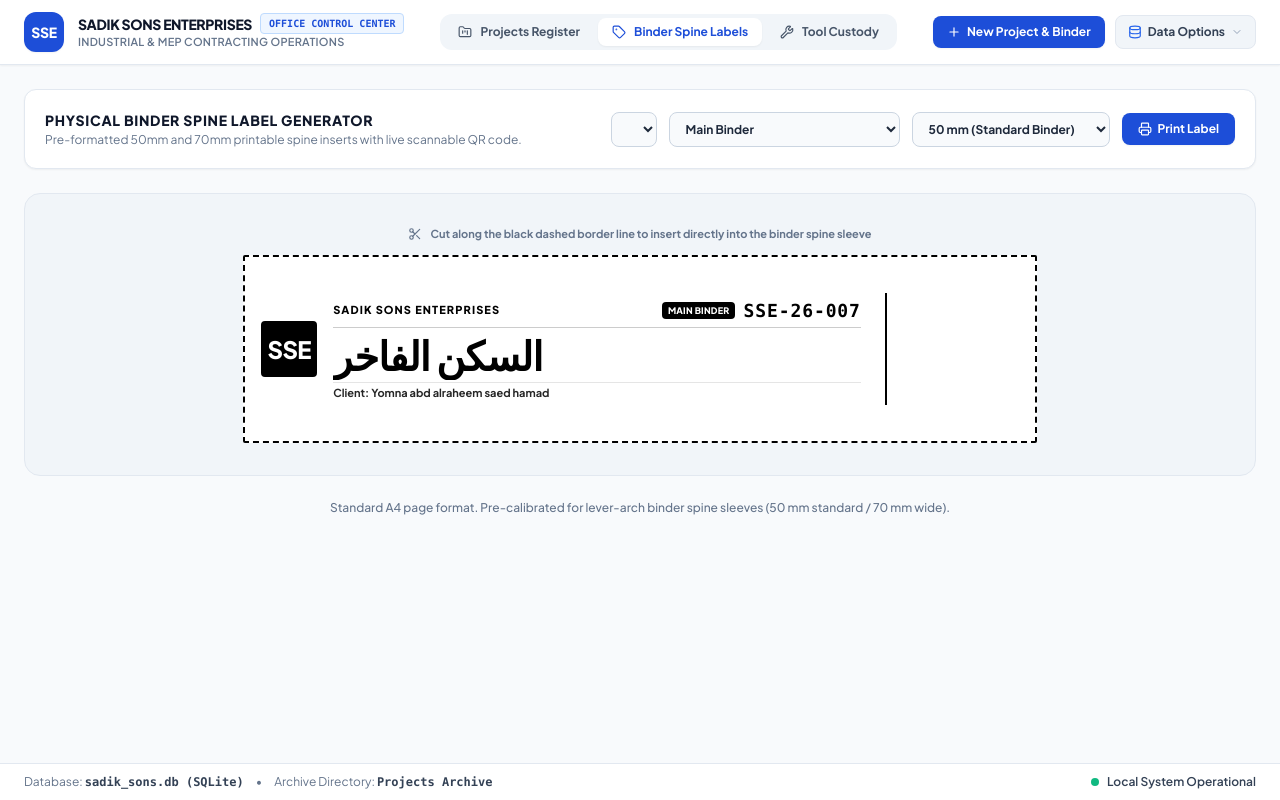
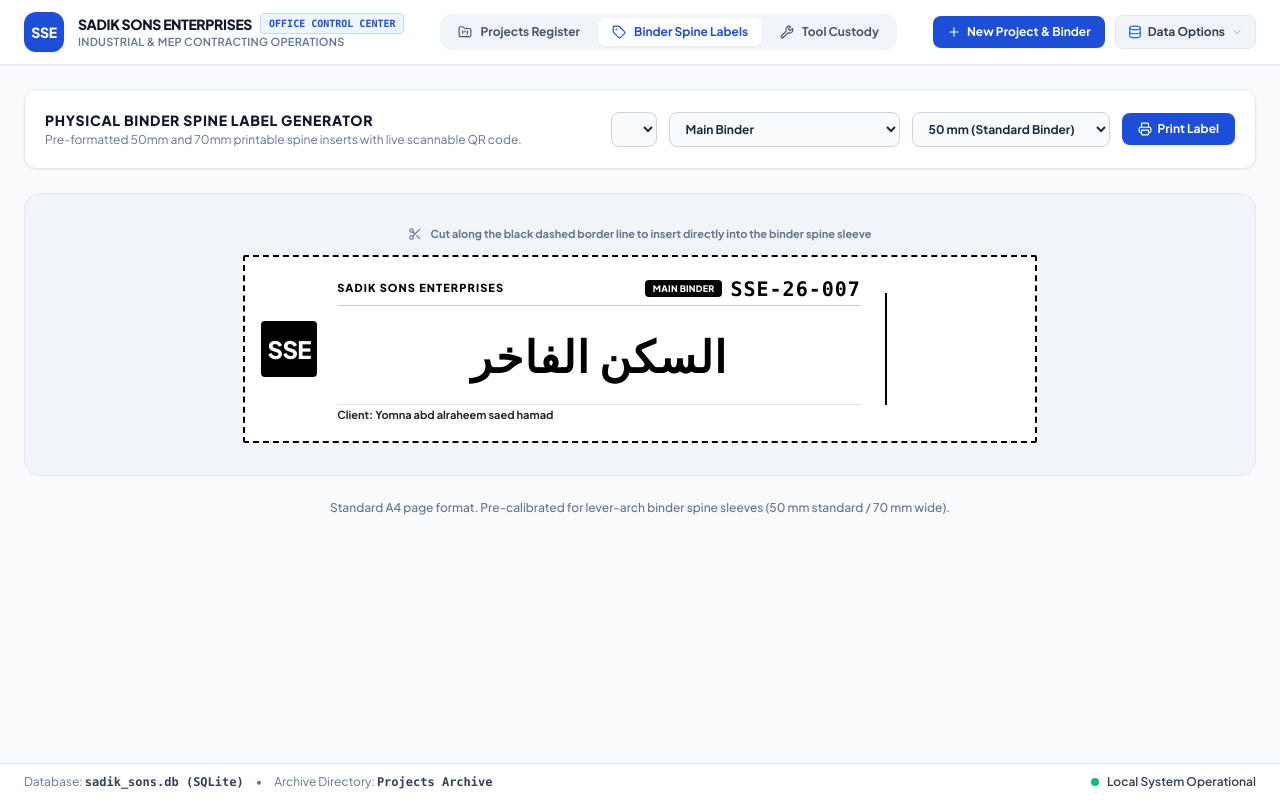
Before and after one commit to rkuro140-stack/sadik-sons-portal, an Electron app: page desktop/index.html in a window 1280 px wide. Both pictures are taken after a click on the button "Binder Spine Labels". Drawn offline with nearby package versions, Linux system fonts and the light colour scheme; no server answers.

Commit message:
feat(spine): center and stretch project title to 44px across the full middle span

```diff
--- a/desktop/index.html
+++ b/desktop/index.html
@@ -313,7 +313,7 @@
         <div id="printable-spine-container" class="bg-white border-2 border-dashed border-black rounded-sm p-4 flex items-center justify-between gap-6 transition-all" style="width: 210mm; height: 50mm; box-sizing: border-box;">
 
           <!-- Left: Solid Black Monogram Badge & Project Identity -->
-          <div class="flex items-center gap-4 flex-1 min-w-0">
+          <div class="flex items-center gap-5 flex-1 min-w-0 h-full">
             <!-- Pure Black SSE Monogram Badge -->
             <div class="w-14 h-14 bg-black text-white font-extrabold text-2xl flex items-center justify-center rounded border-2 border-black flex-shrink-0 tracking-tight">
               SSE
@@ -324,20 +324,20 @@
               <div class="flex items-center justify-between border-b border-black/20 pb-0.5">
                 <span class="text-[11px] font-black tracking-widest text-black uppercase">SADIK SONS ENTERPRISES</span>
                 <div class="flex items-center gap-2">
-                  <span id="spine-display-volume" class="text-[9px] font-black uppercase px-1.5 py-0.5 bg-black text-white rounded tracking-wide">MAIN BINDER</span>
-                  <span id="spine-display-code" class="text-lg font-black font-mono text-black tracking-wider">SSE-26-007</span>
+                  <span id="spine-display-volume" class="text-[9px] font-black uppercase px-2 py-0.5 bg-black text-white rounded tracking-wide">MAIN BINDER</span>
+                  <span id="spine-display-code" class="text-xl font-black font-mono text-black tracking-wider">SSE-26-007</span>
                 </div>
               </div>
 
-              <!-- Project Title: Colossal High-Visibility Focus -->
-              <div class="my-auto py-0.5">
-                <h2 id="spine-display-title" class="text-[40px] font-black text-black leading-tight tracking-tight whitespace-nowrap overflow-hidden text-ellipsis">السكن الفاخر</h2>
+              <!-- Project Title: Centered & Stretched across the middle -->
+              <div class="my-auto py-1 flex items-center justify-center text-center w-full">
+                <h2 id="spine-display-title" class="text-[44px] font-black text-black leading-none tracking-wide text-center w-full block">السكن الفاخر</h2>
               </div>
 
               <!-- Bottom Row: Client & Location -->
-              <div class="flex items-center gap-3 text-[11px] font-bold text-neutral-800 pt-0.5 border-t border-black/10">
+              <div class="flex items-center justify-between text-[11px] font-bold text-neutral-800 pt-0.5 border-t border-black/10">
                 <span id="spine-display-client" class="truncate">Client: Yomna abd alraheem saed hamad</span>
-                <span id="spine-display-site" class="text-neutral-600 truncate"></span>
+                <span id="spine-display-site" class="text-neutral-600 truncate font-semibold"></span>
               </div>
             </div>
           </div>
```
